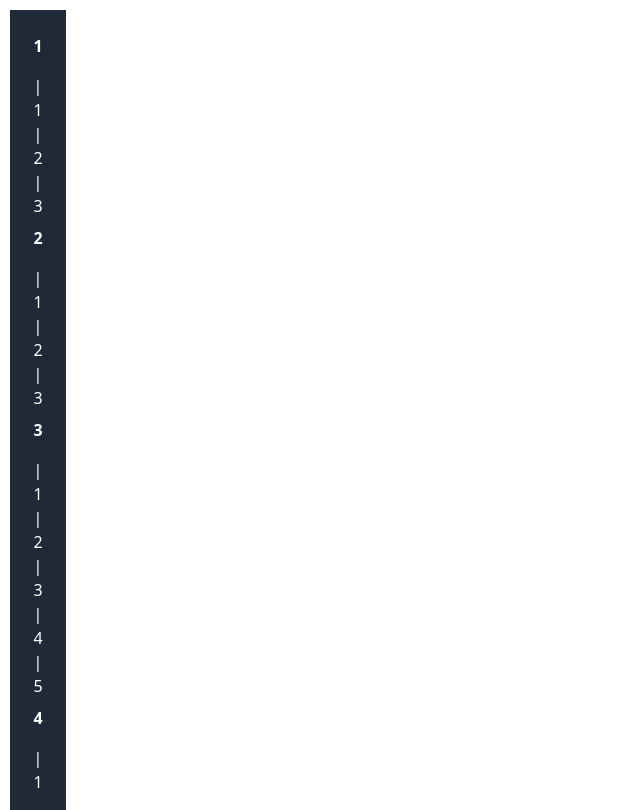
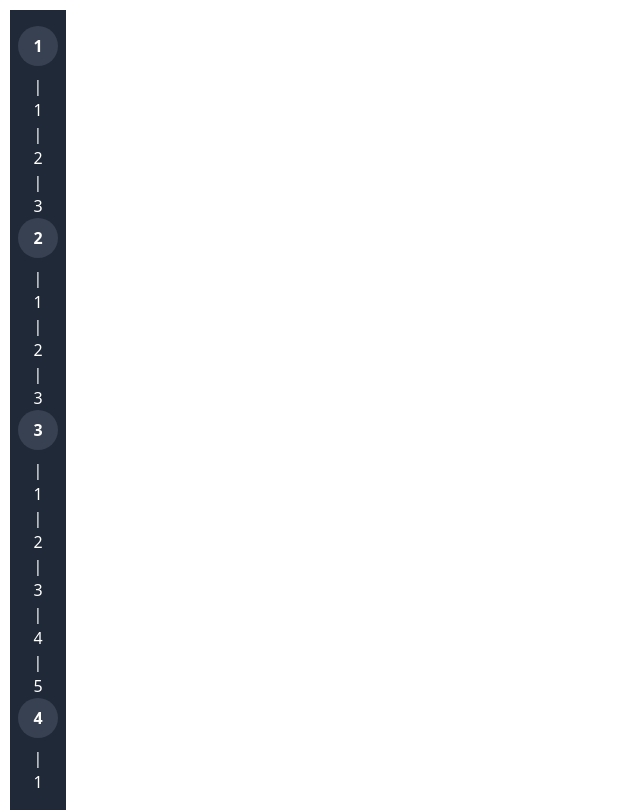
Before and after one commit to damiansire/angular-examples, an Angular app: page / in a window 1280 px wide. Shown: the whole page, without its empty margins (0-640 px from the left). Built offline with nearby package versions, Linux system fonts and the light colour scheme.

Commit message:
feat: Menu color now depends on levelState

```diff
--- a/src/app/components/sidebar-menu/components/menu-option/menu-option.component.html
+++ b/src/app/components/sidebar-menu/components/menu-option/menu-option.component.html
@@ -1,7 +1,11 @@
 <li
   [routerLink]="[menuItem.path]"
-  routerLinkActive="bg-green-500"
-  class="flex items-center justify-center w-10 h-10 rounded-full cursor-pointer hover:bg-gray-700 mx-auto mb-2"
+  [ngClass]="{
+    'bg-green-500': levelState === 'win',
+    'bg-gray-700': levelState === 'pending',
+    'bg-orange-300': levelState === 'currentLevel'
+  }"
+  class="bg-gray-700 bg-orange-300 flex items-center justify-center w-10 h-10 rounded-full cursor-pointer mx-auto mb-2"
 >
   <span class="text-white font-semibold">{{ menuItem.id }}</span>
 </li>
--- a/src/app/components/sidebar-menu/components/menu-option/menu-option.component.ts
+++ b/src/app/components/sidebar-menu/components/menu-option/menu-option.component.ts
@@ -1,11 +1,14 @@
 import { Component, Input } from '@angular/core';
 import { CustomRoute } from '../../../../app.routes';
 import { RouterModule } from '@angular/router';
+import { CommonModule } from '@angular/common';
+
+type LevelState = 'pending' | 'currentLevel' | 'win';
 
 @Component({
   selector: 'app-menu-option',
   standalone: true,
-  imports: [RouterModule],
+  imports: [RouterModule, CommonModule],
   templateUrl: './menu-option.component.html',
   styleUrl: './menu-option.component.css',
 })
@@ -16,4 +19,5 @@ export class MenuOptionComponent {
     id: '',
     subLevels: [],
   };
+  @Input() levelState: LevelState = 'pending';
 }
```
